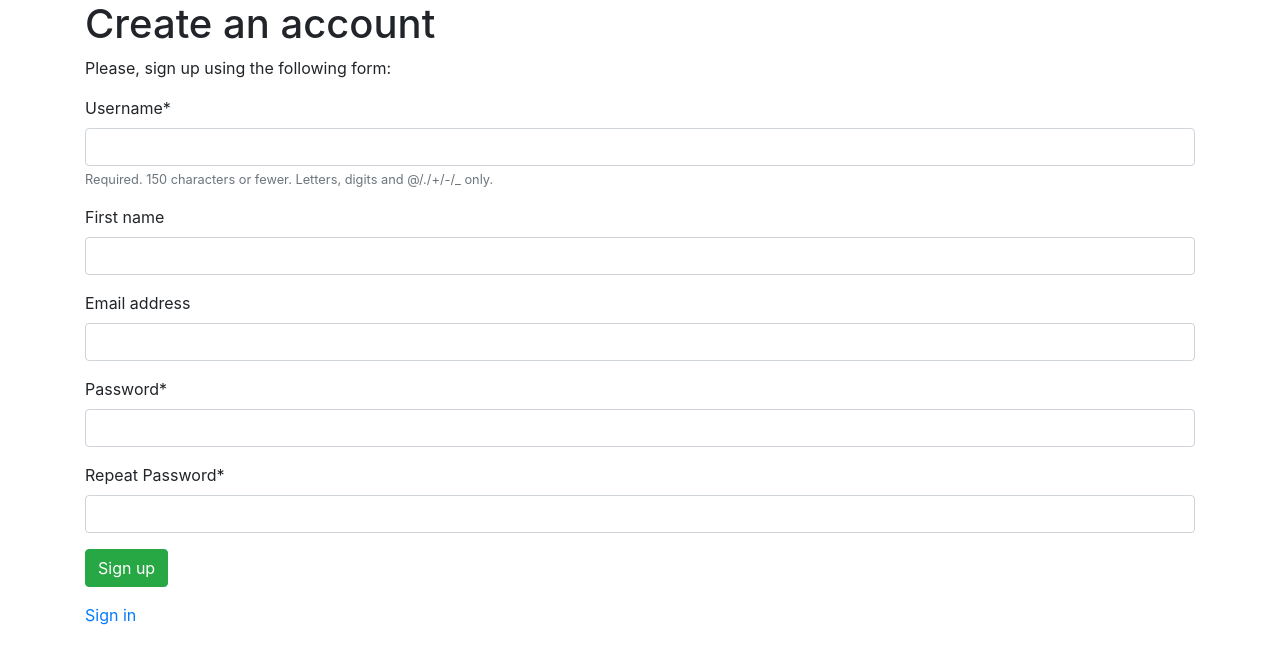
After one commit to SheraramPrajapat1998/e-commerce_assignment, a Django app: page /account/register/ in a window 1280 px wide. The commit adds this page. Shown: the top 664 px of the page. Run offline with Django 3.2, Linux system fonts and the light colour scheme; some libraries are stand-ins or nearby versions.

Commit message:
registeration fucntionality added

```diff
--- /dev/null
+++ b/src/account/forms.py
@@ -0,0 +1,17 @@
+from django.contrib.auth.models import User
+from django import forms
+from django.forms import fields, widgets
+
+class UserRegistrationForm(forms.ModelForm):
+  password  = forms.CharField(label='Password', widget=forms.PasswordInput)
+  password2 = forms.CharField(label='Repeat Password', widget=forms.PasswordInput)
+
+  class Meta:
+    model = User
+    fields = ['username', 'first_name', 'email']
+
+  def clean_password2(self):
+    cd = self.cleaned_data
+    if cd['password'] != cd['password2']:
+      raise forms.ValidationError("Passwords don't match.")
+    return cd['password2']
--- /dev/null
+++ b/src/account/templates/account/register.html
@@ -0,0 +1,17 @@
+{% extends 'base.html' %}
+{% load crispy_forms_tags %}
+
+{% block title %}
+  Create an account
+{% endblock title %}
+
+{% block content %}
+  <h1>Create an account</h1>
+  <p>Please, sign up using the following form:</p>
+  <form action="" method="post">
+    {{ user_form|crispy }}
+    {% csrf_token %}
+    <p><input type="submit" value="Sign up" class="btn btn-success"></p>
+  </form>
+  <a href="{% url 'login' %}">Sign in</a>
+{% endblock content %}
--- a/src/account/templates/registration/login.html
+++ b/src/account/templates/registration/login.html
@@ -8,7 +8,8 @@
 {% block content %}
   <h1>Log-in</h1>
   {% if not form.errors %}
-    <p>Please, use the following form to log-in:</p>
+    <p>Please, use the following form to log-in. If you don't have an
+    account <a href="{% url 'register' %}">register here</a></p>
   {% endif %}
 
   <div>
--- a/src/account/urls.py
+++ b/src/account/urls.py
@@ -8,6 +8,7 @@ urlpatterns = [
   path('login/', auth_views.LoginView.as_view(), name='login'),
   path('logout/', auth_views.LogoutView.as_view(), name='logout'),
 
+  path('register/', views.register, name='register'),
   path('', views.dashboard, name='dashboard'),
 
   # change password urls
--- a/src/account/views.py
+++ b/src/account/views.py
@@ -1,6 +1,19 @@
 from django.shortcuts import render
+from django.contrib.auth.decorators import login_required
 
-from django.contrib.auth.decorators import login_required
+from .forms import UserRegistrationForm
 
 def dashboard(reqeust):
   return render(request, 'account/dashboard.html')
+
+def register(request):
+  user_form = UserRegistrationForm()
+  if request.method == 'POST':
+    user_form = UserRegistrationForm(data=request.POST)
+    if user_form.is_valid():
+      new_user = user_form.save(commit=False)
+      # save encrypted password instead of raw password
+      new_user.set_password(user_form.cleaned_data['password'])
+      new_user.save()
+      return render(request, 'account/register_done.html', {'new_user':new_user})
+  return render(request, 'account/register.html', {'user_form':user_form})
```
Also changed, not shown: src/account/templates/account/register_done.html (added, +12 -0 lines).
